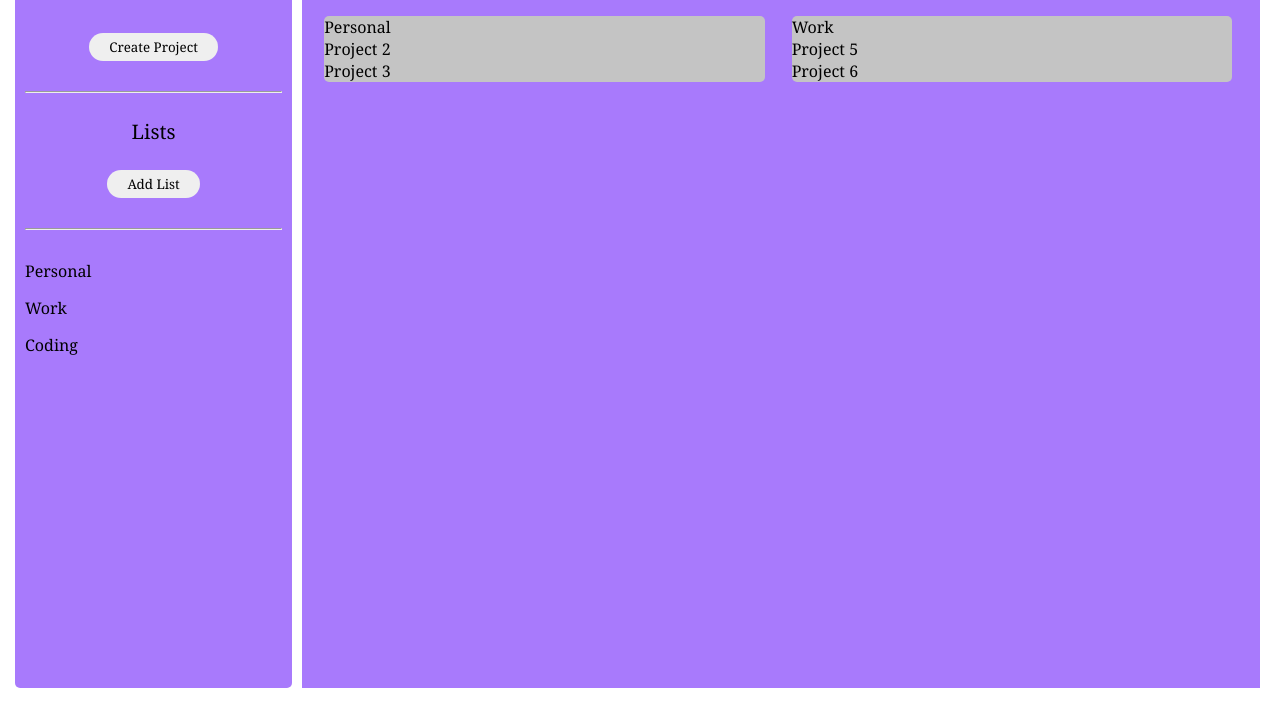
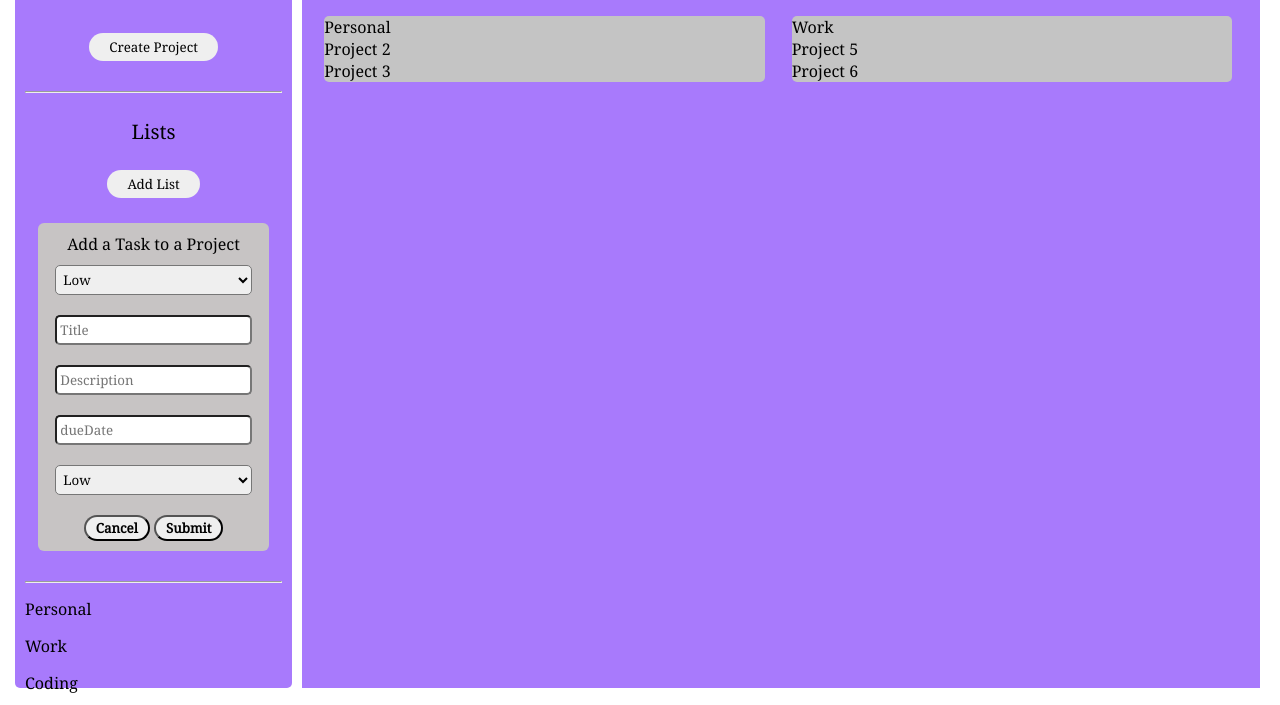
Before and after one commit to kwizl/todo-list, a website built with webpack: page dist/index.html in a window 1280 px wide. Both pictures are taken after a click on the button "Add List". Shown: the part 95-800 px from the top of the page. Built offline with nearby package versions, Linux system fonts and the light colour scheme.

Commit message:
Added form for to-do list item

```diff
--- a/src/js/index.js
+++ b/src/js/index.js
@@ -1,54 +1,15 @@
 import { ToDoItem } from './modules/toDoItem';
 import { Display } from './views/display';
 
-// const listOfProjects = [];
-
-// const DomController = (function(){
-
-// });
-
-// const NewProjectController = (function (itemObj){ // this one deals with form and class
-//   function newTask() {
-//     const addForms = document.forms['form-project'];
-//     console.log('started new task');
-//   };
-
-
-//   return { newTask, taskSubmit };
-// }(ToDoItem()));
-
-// const Controller = (function (DOM, Task) {
-//   function newProject() {
-//     // 1 - Display the form for it
-//     document.querySelector('.project-form').classList.add('active');
-//     // 2 - Send Information to NewProjectController (name to be redefined)
-//     Task.newTask();
-
-//     // 3 - Cast DOM
-
-//     // 4 - Hide Form
-//   };
-
-//   function setupEventListeners() {
-//     document.querySelector('.new-project').addEventListener('click', newProject);
-//     document.querySelector('#form-project').addEventListener('submit', Task.taskSubmit(event));
-//   };
-
-//   return {
-//     init() {
-//       setupEventListeners();
-//     }
-//   };
-// }(DomController, NewProjectController));
-
-// Controller.init();
-
-document.getElementById('btn-create__project').addEventListener('click', () => {
+document.querySelector('.new-list').addEventListener('click', () => {
   const display = Display();
   display.createProjectForm();
 });
 
-document.getElementById('btn-cancel__project').addEventListener('click', () => {
+document.querySelector('.list').addEventListener('click', (event) => {
+  event.preventDefault();
+  if (event.target.id === 'btn-cancel__list') {
   const display = Display();
-  display.deleteProjectForm();
+  display.deleteListForm();
+  }
 });
--- a/src/js/views/display.js
+++ b/src/js/views/display.js
@@ -1,7 +1,7 @@
 const Display = () => {
   const createProjectForm = () => {
-    const mainContent = document.getElementById('main-content');
-    mainContent.innerHTML = `<form id="form-project" class="project-form active">
+    const listForm = document.querySelector('.list-content');
+    var newHTML = `<form id="form-project" class="project-form active">
       <p>Add a Task to a Project</p>
       <select name="Project" id="project" class="task-form-field" >
         <option value="Low">Low</option>
@@ -15,19 +15,19 @@ const Display = () => {
         <option value="High">High</option>
       </select>
       <div class="project-submit" >
-        <button id="btn-cancel__project" class="btn-form__cancel">Cancel</button>
-        <button id="btn-submit__project" class="btn-form__submit">Submit</button>
+        <button id="btn-cancel__list" class="form-btn__cancel">Cancel</button>
+        <button id="btn-submit__list" class="form-btn__submit">Submit</button>
       </div>
     </form>`;
+    listForm.insertAdjacentHTML('beforeend', newHTML)
   };
 
-  const deleteProjectForm = () => {
-    const mainContent = document.getElementById('main-content');
-    const form = document.getElementById('form-project');
-    mainContent.parentNode.removeChild(form);
+  const deleteListForm = () => {
+    const formList = document.getElementById('form-project');
+    formList.parentNode.removeChild(formList);
   };
 
-  return { createProjectForm, deleteProjectForm };
+  return { createProjectForm, deleteListForm };
 };
 
 // eslint-disable-next-line import/prefer-default-export
```
Also changed, not shown: dist/css/style.css, dist/index.html, dist/js/main.js.
